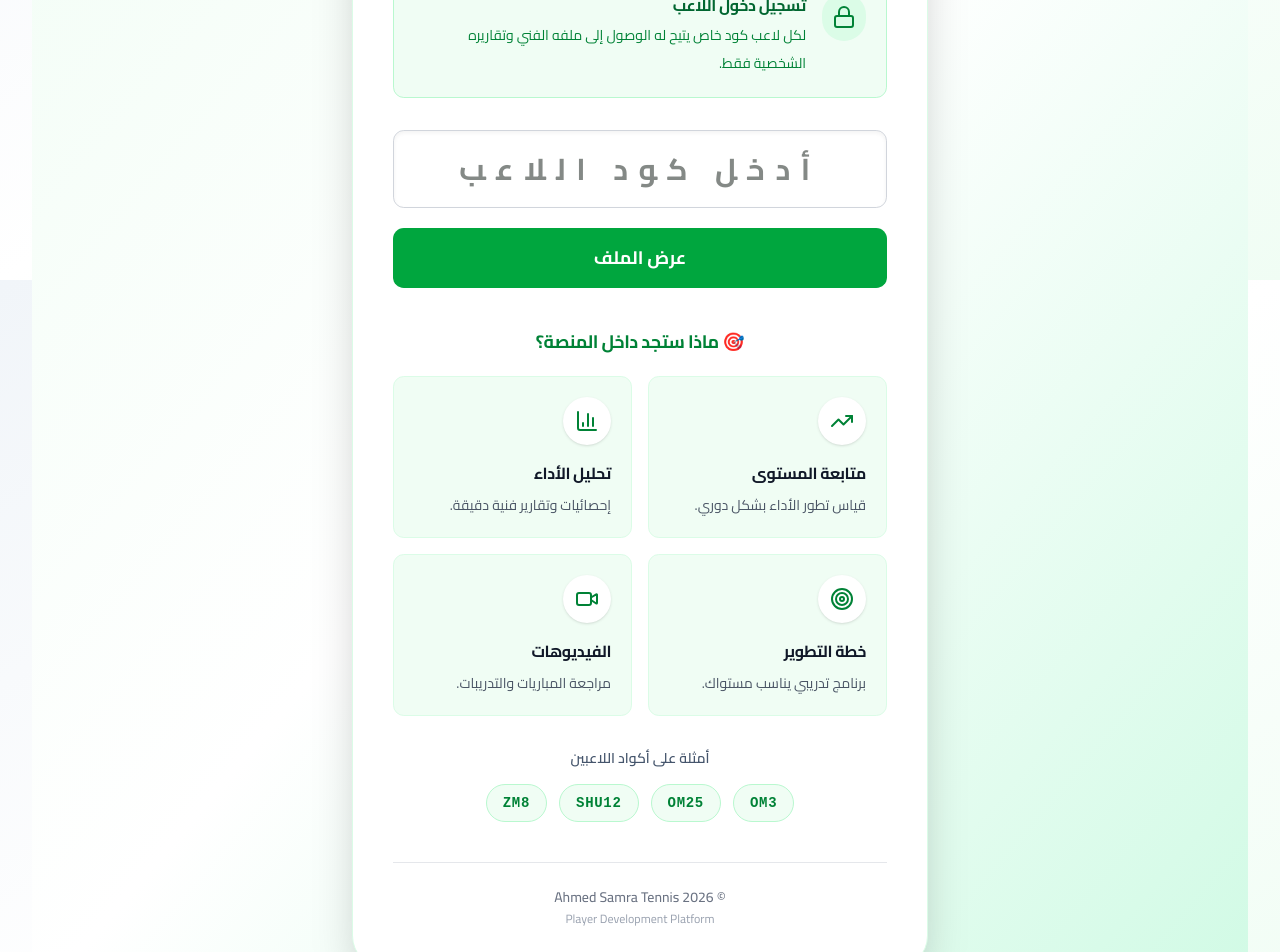
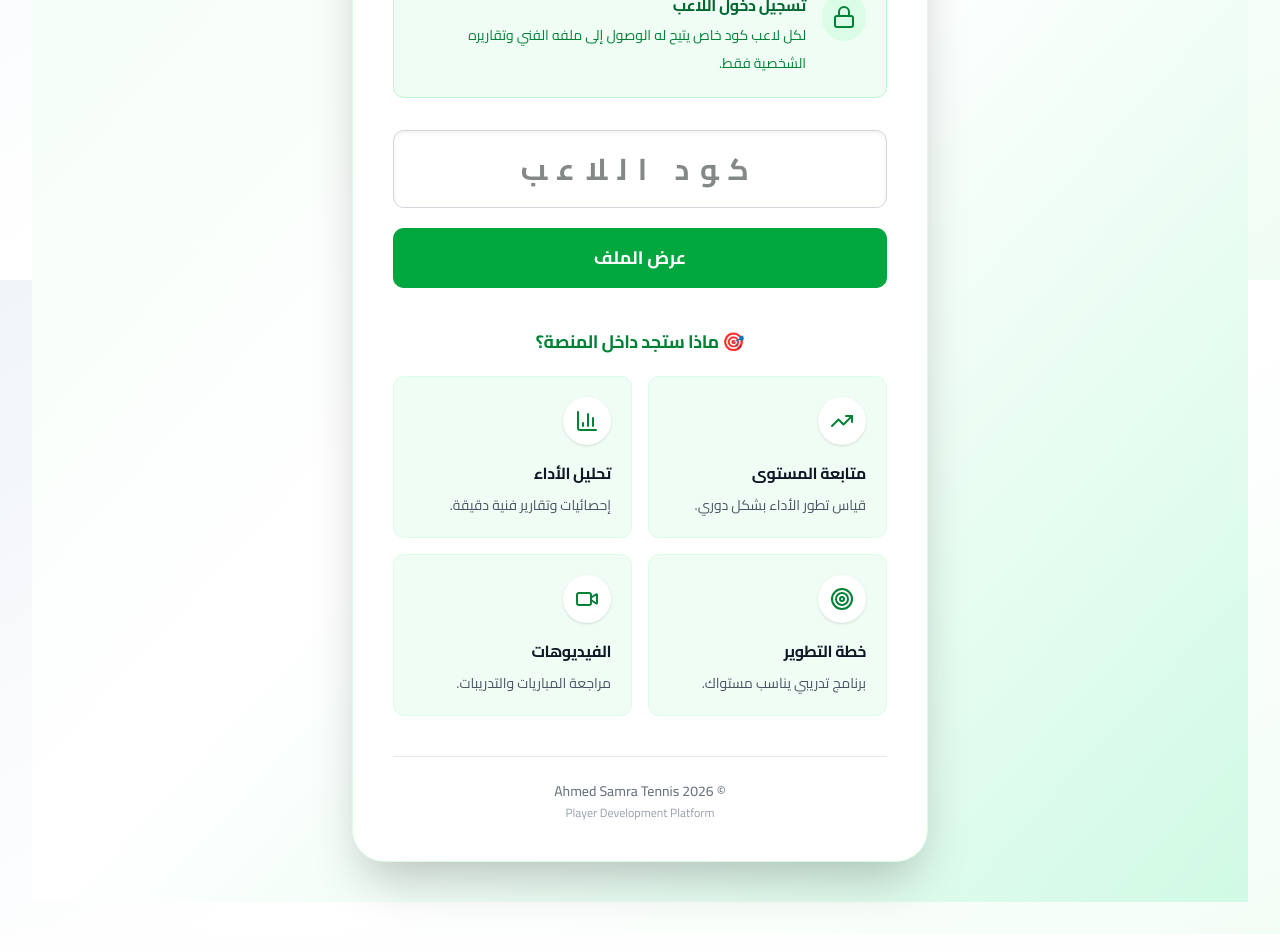
Before and after one commit to drahmedsamra/tennis.ahmedsamra, a Next.js app: page /player in a window 1280 px wide. Shown: the part 520-1472 px from the top of the page. Built offline with nearby package versions, Linux system fonts and the light colour scheme.

Commit message:
Improve player portal and reports UI

```diff
--- a/app/(player)/player/page.tsx
+++ b/app/(player)/player/page.tsx
@@ -133,7 +133,7 @@ export default async function PlayerSearchPage({
             type="text"
             autoComplete="off"
             dir="ltr"
-            placeholder="أدخل كود اللاعب"
+            placeholder="كود اللاعب"
             className="w-full rounded-2xl border border-gray-300 bg-white px-5 py-5 text-center text-3xl font-bold uppercase tracking-[0.35em] shadow-inner outline-none transition-all focus:border-green-600 focus:ring-4 focus:ring-green-100"
           />
 
@@ -183,24 +183,9 @@ export default async function PlayerSearchPage({
 
         </div>
 
-        {/* Examples */}
 
-        <div className="mt-8">
 
-          <p className="mb-4 text-center text-sm font-semibold text-slate-600">
-            أمثلة على أكواد اللاعبين
-          </p>
 
-          <div className="flex flex-wrap justify-center gap-3">
-
-            <CodeBadge code="OM3" />
-            <CodeBadge code="OM25" />
-            <CodeBadge code="SHU12" />
-            <CodeBadge code="ZM8" />
-
-          </div>
-
-        </div>
 
         {/* Footer */}
 
```
